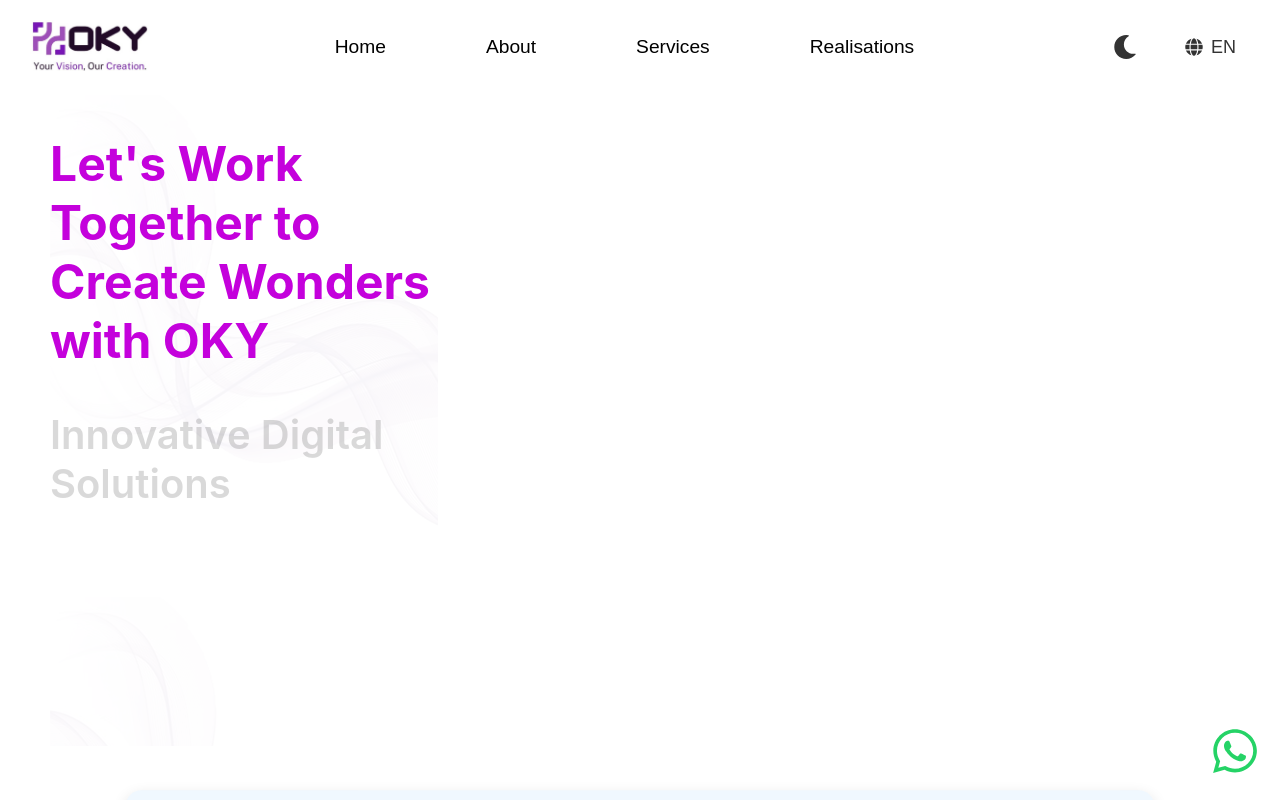
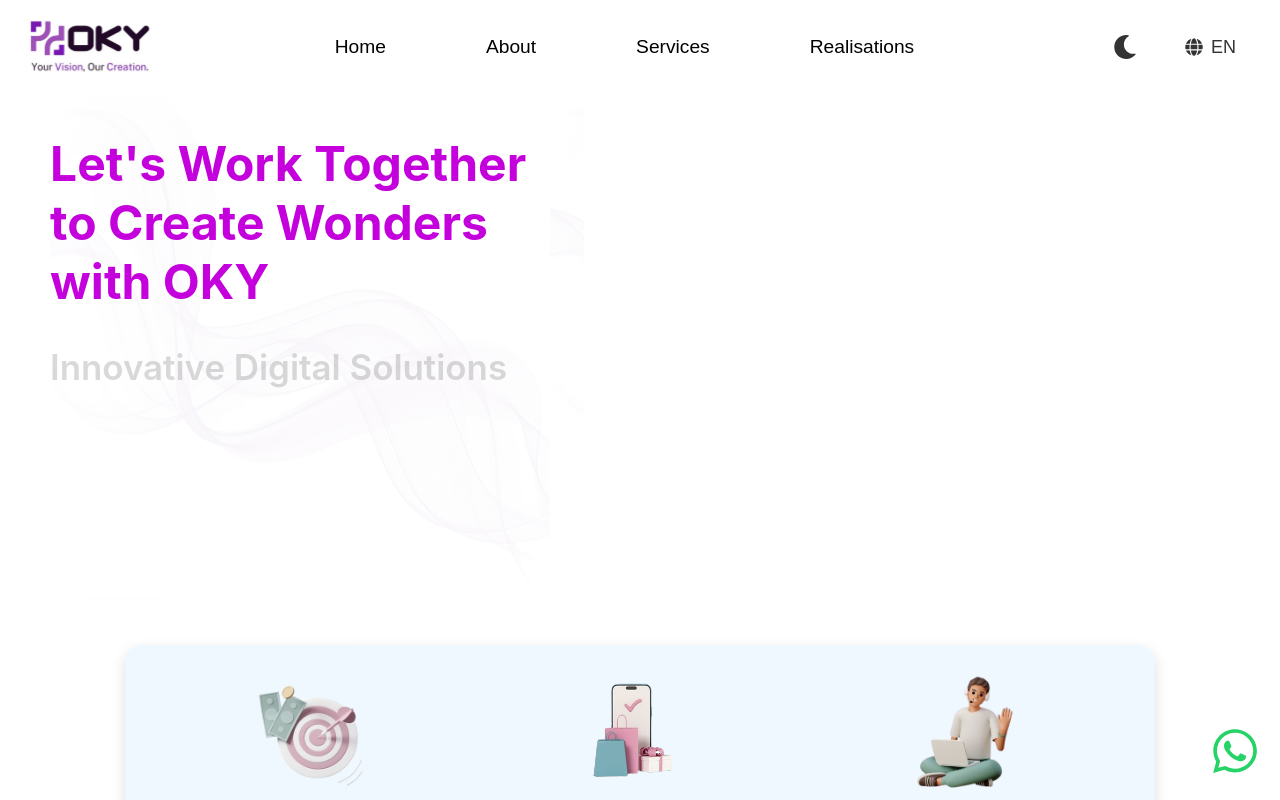
Before and after one commit to echadaniYassine/OKYWebcraft, a React (Create React App) app: page / in a window 1280 px wide. Shown: the top 800 px of the page. Built offline with nearby package versions, Linux system fonts and the light colour scheme.

Commit message:
add animations header logo

```diff
--- a/src/style/components/Header.css
+++ b/src/style/components/Header.css
@@ -35,12 +35,21 @@
   align-items: center;
 }
 
+@keyframes logoAnimation {
+  0%, 100% {
+    transform: scale(1);
+  }
+  50% {
+    transform: scale(1.08);
+  }
+}
+
 .imageLogo {
   transition: opacity 0.3s ease;
   width: 120px;
-  transition: transform 0.8s ease;
+  animation: logoAnimation 1.6s infinite ease-in-out;
+}
 
-}
 
 /* Navigation Styles */
 .navigation {
@@ -167,10 +176,6 @@
 .imageLogoMobill,
 .header-links {
   display: none;
-}
-
-.imageLogo:hover {
-  transform: scale(1.1);
 }
 
 
--- a/src/style/components/Hero.css
+++ b/src/style/components/Hero.css
@@ -41,14 +41,16 @@
 
 /* Subtitle */
 .hero-subtitle {
-  font-size: 2.5rem;
+  font-size: 2.18rem;
   font-weight: 600;
   color: black;
+  width: 534px;
   margin-bottom: 0;
   opacity: 0;
   animation: fade-in 2s ease-out forwards;
   animation-delay: 1.8s;
 }
+
 
 .hero-paragraph {
   color: #2C3E50;
```
